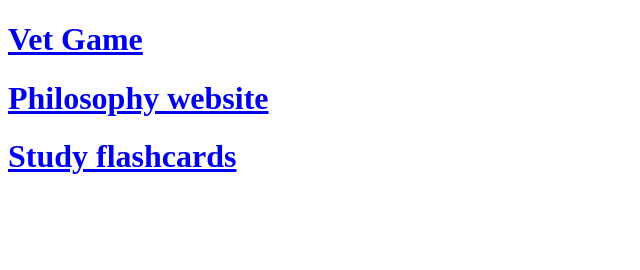
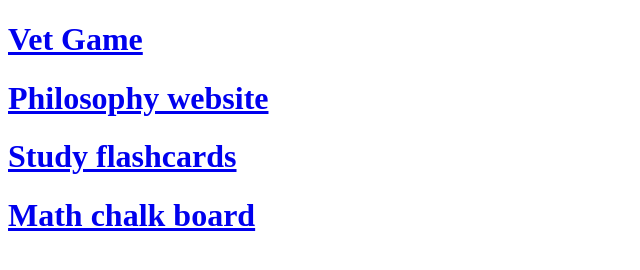
Before and after one commit to johnmarco123/johnmarco123.github.io, a plain HTML site: page index.html in a window 1280 px wide. Shown: the whole page, without its empty margins (0-640 px from the left). Drawn offline with Linux system fonts and the light colour scheme.

Commit message:
added math chalk board

```diff
--- a/index.html
+++ b/index.html
@@ -8,5 +8,6 @@
     <h1><a href="VeterinaryAdventures">Vet Game</a></h1>
     <h1><a href="Philosophy-website">Philosophy website</a></h1>
     <h1><a href="studying">Study flashcards</a></h1>
+    <h1><a href="mathChalkBoard">Math chalk board</a></h1>
 </body>
 </html>
```
